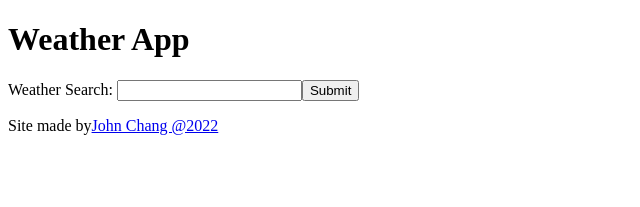
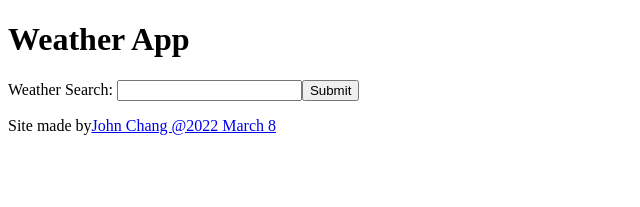
Before and after one commit to alwaysEnergetic/weather-api, a Next.js app: page / in a window 1280 px wide. Shown: the top 207 px of the page, without its empty margins (0-640 px from the left). Built offline with nearby package versions, Linux system fonts and the light colour scheme.

Commit message:
create Footer and Header

```diff
--- a/components/Footer/Footer.js
+++ b/components/Footer/Footer.js
@@ -7,7 +7,7 @@ export default function Footer() {
           target="_blank"
           href="https://github.com/alwaysEnergetic/coding-test-weather-api"
         >
-          John Chang @2022
+          John Chang @2022 March 8
         </a>
       </p>
     </>
```
